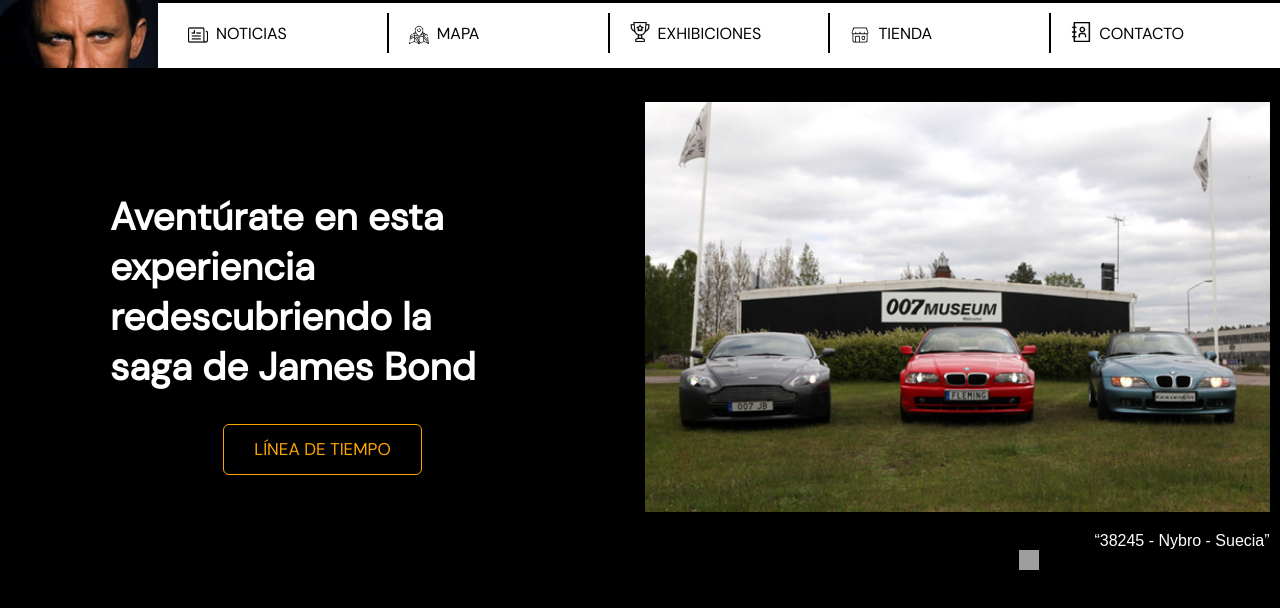
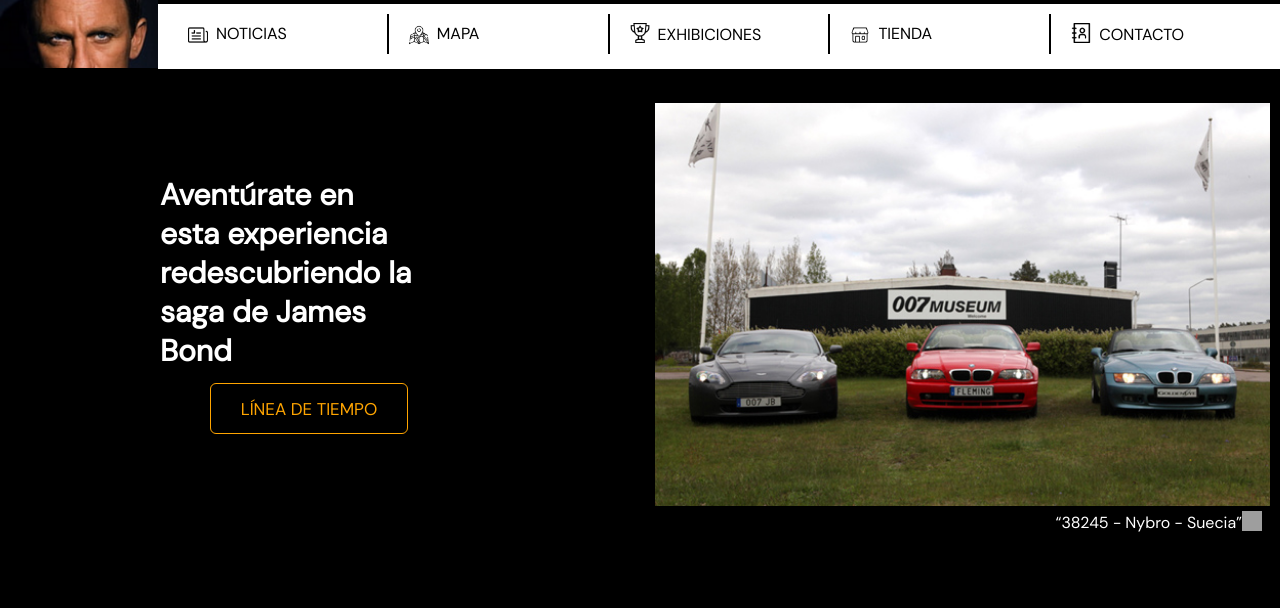
Before and after one commit to aosike91/JB007, a React (Create React App) app: page /JB007/segunda in a window 1280 px wide. Shown: the top 608 px of the page. Built offline with nearby package versions, Linux system fonts and the light colour scheme; grey boxes are pictures that could not be loaded.

Commit message:
Descripción de los cambios realizados

```diff
--- a/src/components/Exhibiciones.css
+++ b/src/components/Exhibiciones.css
@@ -61,7 +61,7 @@
     content: '';
     position: absolute;
     border-radius:15px; /* Revisar si es mejor con radio o no*/
-    background: rgba(29, 44, 131, 0.199);
+    background: rgba(26, 52, 197, 0.199);
     width: 100%;
     height: 100%;
     top: 0;
@@ -152,38 +152,3 @@
     margin-left: -1200px;
     cursor: pointer;
 }
-/* From Uiverse.io by mobinkakei */
-.loader {
-    width: 150px;
-    height: 150px;
-    position: relative;
-    display: flex;
-    align-items: center;
-    justify-content: center;
-  }
-
-  .loader_cube {
-    position: absolute;
-    width: 100%;
-    height: 100%;
-    border-radius: 30px;
-  }
-
-  .loader_cube--glowing {
-    z-index: 2;
-    background-color: rgba(255, 255, 255, 0.2);
-    border: 2px solid rgba(255, 255, 255, 0.3);
-  }
-
-  .loader_cube--color {
-    z-index: 1;
-    filter: blur(2px);
-    background: linear-gradient(135deg, #1afbf0, #da00ff);
-    animation: loadtwo 2.5s ease-in-out infinite;
-  }
-
-  @keyframes loadtwo {
-    50% {
-      transform: rotate(-80deg);
-    }
-  }
--- a/src/components/Exhibiciones.js
+++ b/src/components/Exhibiciones.js
@@ -50,6 +50,7 @@
                     <div className="text"> James Bond 007 Museum Nybro Sweden Visit Worlds Only Hovercraft Museum Lee-on-the-Solent England
                     DIE ANOTHER DAY (2002)  Pierce Brosnan in James Bond 007 Museum</div>
                 </div>
+
                 {/* Nueva columna derecha */}
                 <div className="box" onClick={() => handleImageClick(`${process.env.PUBLIC_URL}/exhibicion6.jpg`)}>
                     <div className="circle">
--- a/src/components/Exhibiciones2.js
+++ b/src/components/Exhibiciones2.js
@@ -58,7 +58,7 @@
                     <div className="text">NINTENDO 64 GOLDENEYE play Nintendo 64 Goldeneye James Bond 007 Museum in Nybro SwedenY</div>
                 </div>
 
-                {/* Columna existente */}
+
                 <div className="box" onClick={() => handleImageClick(`${process.env.PUBLIC_URL}/exhibicion11.jpg`)}>
                     <div className="circle">
                         <img src={`${process.env.PUBLIC_URL}/exhibicion11.jpg`} alt="Exhibición 11" />
@@ -75,7 +75,7 @@
                 </div>
             </div>
             <div className="row">
-                {/* Columna existente */}
+
                 <div className="box" onClick={() => handleImageClick(`${process.env.PUBLIC_URL}/exhibicion13.jpg`)}>
                     <div className="circle">
                         <img src={`${process.env.PUBLIC_URL}/exhibicion13.jpg`} alt="Exhibición 3" />
--- a/src/components/PrimeraPagina.css
+++ b/src/components/PrimeraPagina.css
@@ -7,7 +7,7 @@
 body {
   margin: 0;
   padding: 0;
-  font-family: Bodoni MT, sans-serif;
+  font-family:  DM Sans, sans-serif;
   background-color: black;
   color: black;
   text-align: center;
--- a/src/components/PrimeraPagina.js
+++ b/src/components/PrimeraPagina.js
@@ -9,7 +9,7 @@
       backgroundSize: 'cover',
       backgroundPosition: 'center',
       backgroundRepeat: 'no-repeat',
-      height: '100vh', // Asegúrate de que ocupe toda la altura
+      height: '100vh',
       color: 'white',
       textAlign: 'center',
     };
@@ -20,12 +20,14 @@
           <h3>MUSEO EXCLUSIVO</h3>
         </header>
         <div className="content">
-          <h1>  </h1>
+
           <p>Del 18 de junio al 13 de julio</p>
           <img src={`${process.env.PUBLIC_URL}/GE007.webp`} alt="GoldenEye" className="main-image" />
           <button onClick={() => navigate('/segunda')} className="btn">Más información</button>
         </div>
+        <div className="circle-box"> </div>
       </div>
+
     );
   };
 
--- a/src/components/SegundaPagina.css
+++ b/src/components/SegundaPagina.css
@@ -111,18 +111,16 @@
   max-width: 410px;
   text-align: left;
   word-wrap: break-word;
+
 }
 
-.right {
-  flex: 1;
-  text-align: center;
-}
 
 .imagen3 {
-  width: 100%;
-  height: auto;
+
+width: 100%;
+height: auto;
   margin-top: 20px;
-  animation: cubic-bezier(1,1,0,9);
+  animation: deslizarIzquierda 0.8s,ease-out forwards;
 }
 
 .btn2 {
@@ -142,7 +140,10 @@
   font-family: DM Sans, sans-serif;
   text-transform: uppercase;
   color: var(--color);
-  margin-left: 0px;
+  margin-left: 200px;
+  margin-top: 300px;
+  animation: deslizarDerecha .8s ease-out;
+
  }
 
 .btn2::after, .btn2::before {
@@ -182,10 +183,14 @@
   transform: scale(.98);
  }
 
-
+.q-container{
+  animation: deslizarIzquierda 0.8s,ease-out forwards;
+}
 q {
   color: white;
-  margin-left: 299px;
+  margin-left: 400px;
+  animation: deslizarIzquierda 0.8s,ease-out forwards;
+
 }
 .volver-icon{
   width: 24px;
@@ -236,3 +241,40 @@
 .volver-boton:hover {
   background-color: #ddd;
 }
+
+@keyframes deslizarDerecha {
+  from {
+    transform: translateX(-100%);
+    opacity: 0;
+  }
+  to {
+    transform: translateX(0%);
+    opacity:1;
+  }
+}
+@keyframes deslizarIzquierda {
+  from {
+    transform: translateX(100%);
+    opacity: 1;
+  }
+  to {
+    transform: translateX(0%);
+    opacity:1;
+  }
+}
+
+.texto-deslizante {
+  white-space: normal;
+  overflow: hidden;
+  position: fixed;
+  animation: deslizarDerecha .8s ease-out;
+  max-width: 20%;
+  max-height: 100%;
+  text-align: left;
+  margin-left: 150px;
+  top: 150px;
+  color: white;
+  font-family: DM Sans, sans-serif;
+  text-wrap: break-word;
+  font-size: 20px;
+}
--- a/src/components/SegundaPagina.js
+++ b/src/components/SegundaPagina.js
@@ -1,10 +1,11 @@
 import React, { useState } from 'react';
-import { Link, Navigate } from 'react-router-dom';
+import { Link, useNavigate } from 'react-router-dom';
 import './SegundaPagina.css';
 import './LineaT';
 
 const SegundaPagina = () => {
   const [mapaVisible, setMapaVisible] = useState(false);
+  const navigate = useNavigate();
 
   const mostrarMapa = () => {
     setMapaVisible(true);
@@ -15,61 +16,67 @@
   };
 
   return (
-    <div className={`second-page ${mapaVisible ? 'borroso' : ''}`}> {/* Aplicar clase borroso solo si el mapa está visible */}
+    <div>
+      {/* Navegador superior */}
       <div className="nav-container">
         <div className="left-image">
-          <img src="/OjoJB.webp" alt="Ojo de James Bond" className="ojo-jb" />
+          <img src={`${process.env.PUBLIC_URL}/OjoJB.webp`} alt="Ojo de James Bond" className="ojo-jb" />
         </div>
         <nav className="right-nav">
           <ul>
             <li>
-              <img src={`${process.env.PUBLIC_URL}/icono-noticias.png `} alt="Noticias" className="nav-icon" />
+              <img src={`${process.env.PUBLIC_URL}/icono-noticias.png`} alt="Noticias" className="nav-icon" />
               NOTICIAS
             </li>
-            <li onClick={mostrarMapa}> {/* Al hacer clic, se muestra el mapa */}
-              <img src={`${process.env.PUBLIC_URL}/icono-mapa.png `} alt="Mapa" className="nav-icon" />
+            <li onClick={mostrarMapa}>
+              <img src={`${process.env.PUBLIC_URL}/icono-mapa.png`} alt="Mapa" className="nav-icon" />
               MAPA
             </li>
             <li>
               <Link to="/exhibiciones" className="custom-link">
-                <img src={`${process.env.PUBLIC_URL}/icono-exhibiciones.png `} alt="Exhibiciones" className="nav-icon" />
+                <img src={`${process.env.PUBLIC_URL}/icono-exhibiciones.png`} alt="Exhibiciones" className="nav-icon" />
                 EXHIBICIONES
               </Link>
             </li>
             <li>
-              <img src={`${process.env.PUBLIC_URL}/icono-tienda.png `} alt="Tienda" className="nav-icon" />
+              <img src={`${process.env.PUBLIC_URL}/icono-tienda.png`} alt="Tienda" className="nav-icon" />
               TIENDA
             </li>
             <li>
               <Link to="/tercera" className="custom-link">
-                <img src={`${process.env.PUBLIC_URL}/icono-contacto.png `} alt="Contacto" className="nav-icon" />
+                <img src={`${process.env.PUBLIC_URL}/icono-contacto.png`} alt="Contacto" className="nav-icon" />
                 CONTACTO
               </Link>
             </li>
           </ul>
         </nav>
       </div>
+
+      {/* Contenido principal */}
       <div className="main-content">
-        <div className="left">
+        <div className="texto-deslizante">
           <h2>Aventúrate en esta experiencia redescubriendo la saga de James Bond</h2>
-          <button onClick={() => Navigate('./LineaT')} className="btn2">Línea de tiempo</button>
         </div>
-        <div className="right">
-          <img src={`${process.env.PUBLIC_URL}/Carrosegunda.jpg `} alt="Imagen 3" className="imagen3" />
-          <p>
+        <div >
+          <button onClick={() => navigate('./LineaT')} className="btn2">Línea de tiempo</button>
+        </div>
+        <div>
+          <img src={`${process.env.PUBLIC_URL}/Carrosegunda.jpg`} alt="Imagen 3" className="imagen3" />
+          <div className="q-container">
             <q>38245 - Nybro - Suecia</q>
-            <img src={`${process.env.PUBLIC_URL}/ubicacionroja.png `} alt="Nybto" className="nav-icon" />
-          </p>
+            <img src={`${process.env.PUBLIC_URL}/ubicacionroja.png`} alt="Nybto" className="nav-icon" />
+          </div>
         </div>
+
       </div>
 
-      {/* Mapa y botón "Volver" */}
+      {/* MAPA */}
       <div className={`mapa-overlay ${mapaVisible ? 'mapa-visible' : ''}`}>
         <img src="mapa.jpg" alt="Mapa" className="mapa-imagen" />
         <button onClick={ocultarMapa} className="volver-boton">Volver</button>
-
       </div>
     </div>
+
   );
 };
 
--- /dev/null
+++ b/src/components/Tienda.css
@@ -0,0 +1,10 @@
+#circle-box{
+    width: 100px; /* Ancho del círculo */
+    height: 100px; /* Alto del círculo */
+    background-color: lightblue; /* Color de fondo */
+    border-radius: 50%; /* Esto hace que sea un círculo */
+    display: flex; /* Centrar contenido */
+    align-items: center; /* Centrar contenido verticalmente */
+    justify-content: center; /* Centrar contenido horizontalmente */
+    text-align: center; /* Centrar texto */
+}
--- a/src/components/Tienda.js
+++ b/src/components/Tienda.js
@@ -0,0 +1,9 @@
+// Logo.js
+import React from 'react';
+import './Tienda.css';
+
+const Tienda = () => {
+  return (
+    <div className="circle-box">Circulo</div>)
+  };
+export default Tienda;
```
